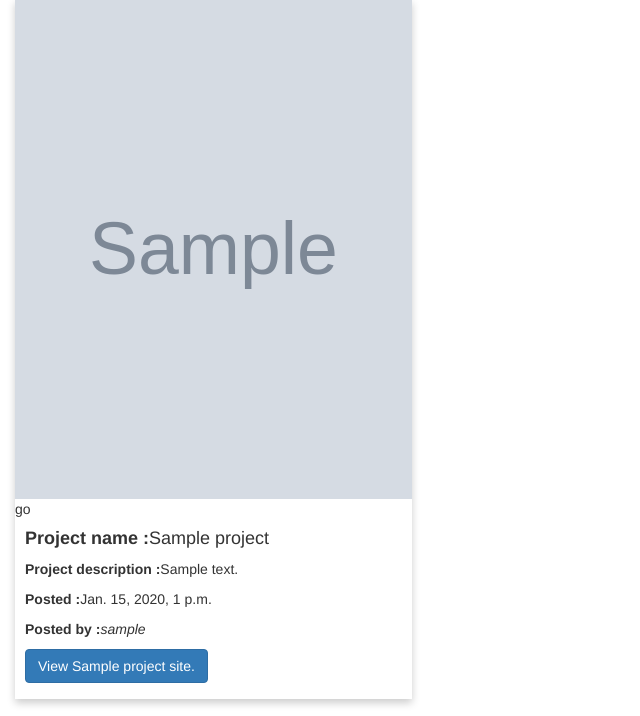
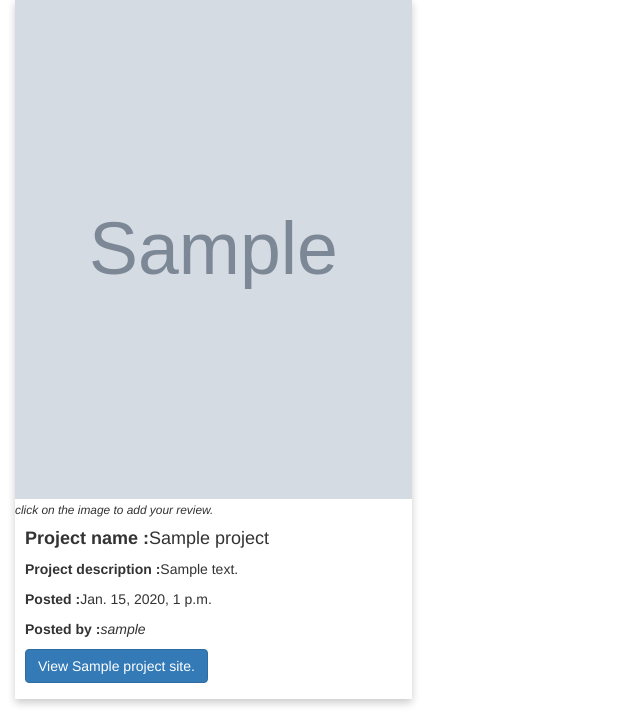
Before and after one commit to Samfan01/Proj-rater, a Django app: page / in a window 1280 px wide. Shown: the part 310-1026 px from the top of the page, without its empty margins (0-640 px from the left). Run offline with Django 3.2, Linux system fonts and the light colour scheme; tables that the repository leaves empty hold one stand-in row (values such as "Sample post"); grey boxes marked "Sample" are stand-in pictures; some libraries are stand-ins or nearby versions; some web fonts are replaced.

Commit message:
added directions for getting to the review page

```diff
--- a/rater/templates/home.html
+++ b/rater/templates/home.html
@@ -39,7 +39,7 @@
          <div class="card" id="disp">
             <a href="{% url 'rate_project' project_id=project.id %}"><img class="card-img-top" src="{{project.image.url}}" alt="Card image"  height="500px" width="100%"></a>
             <div class="card-img-overlay">
-                <p>go</p>
+                <small><em>click on the image to add your review.</em></small>
             </div>
             <div class="card-body" id="body">
               <h4 class="card-title"><strong>Project name :</strong>{{ project.title }}</h4>
```
Also changed, not shown: rater/migrations/0001_initial.py, rater/migrations/0002_alter_profile_user.py (deleted), rater/migrations/0003_alter_profile_user.py (deleted), rater/migrations/0004_review.py (deleted), rater/migrations/0005_auto_20210409_1546.py (deleted), rater/migrations/0006_alter_review_user.py (deleted).
